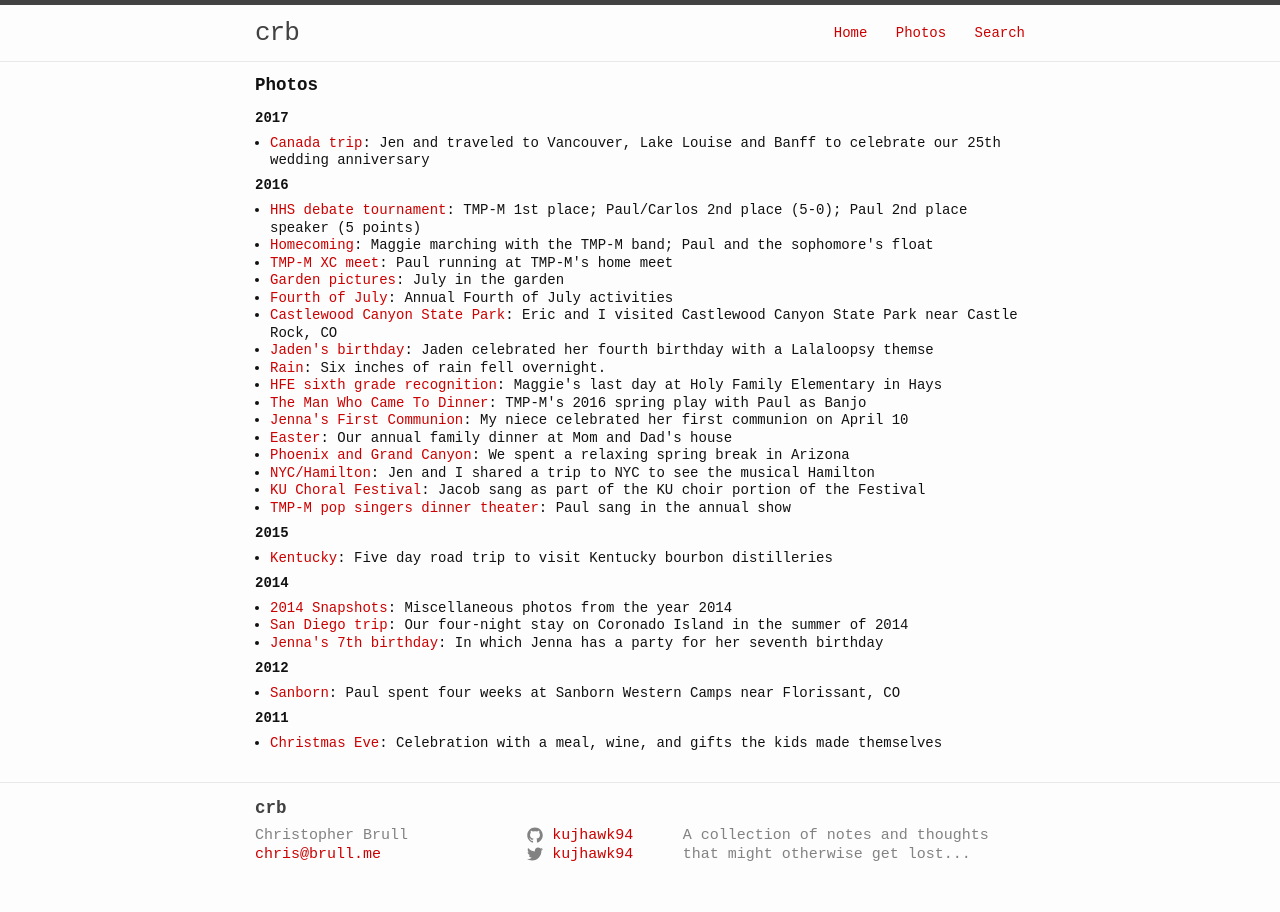
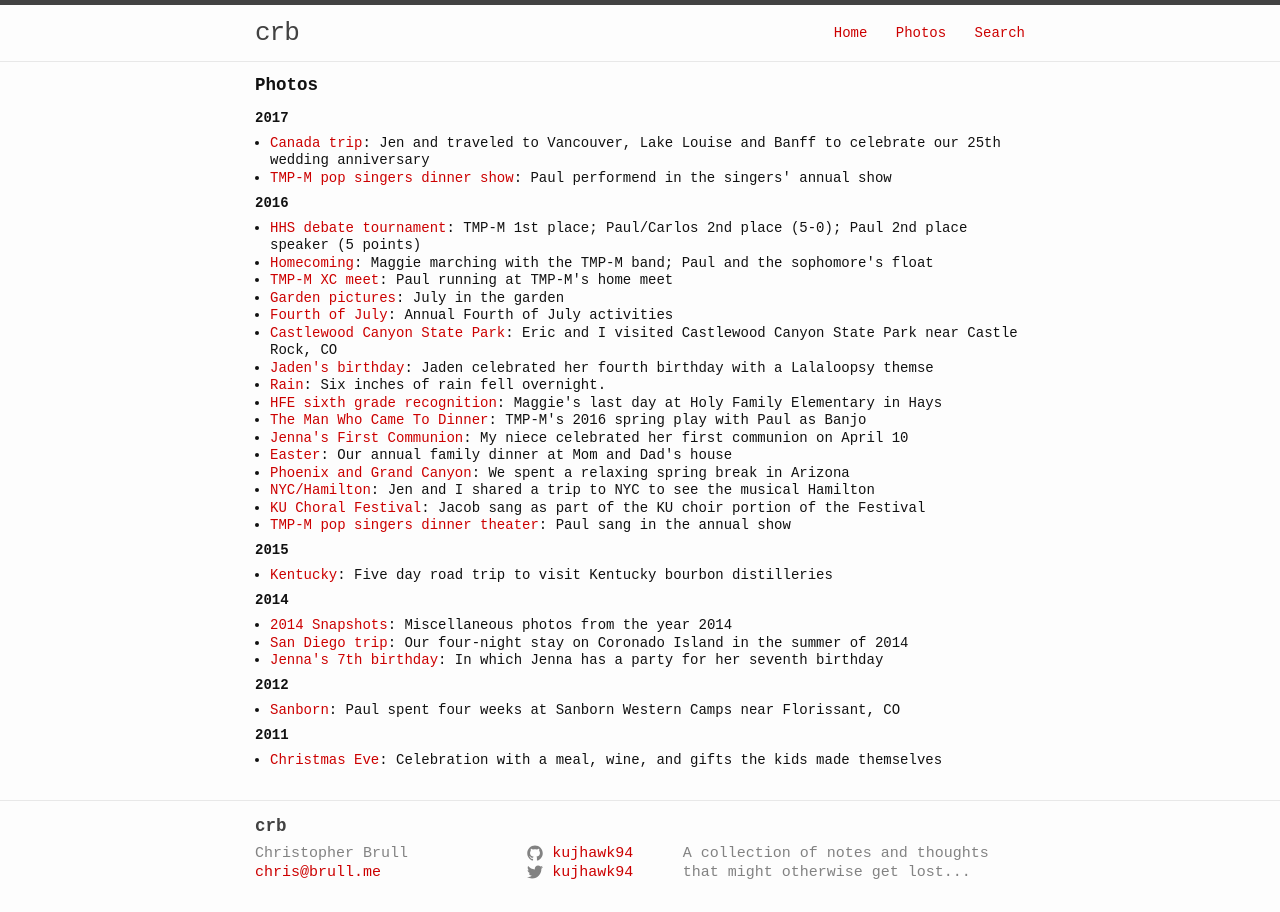
Before and after one commit to kujhawk94/kujhawk94.github.io, a Jekyll site: the page built from photos.html, in a window 1280 px wide. Built offline with Jekyll 4.4.1, drawn with Linux system fonts in a browser that asks for light colours.

Commit message:
Add 2017 TMP-M dinner show

```diff
--- a/_data/photoalbums.yml
+++ b/_data/photoalbums.yml
@@ -91,3 +91,7 @@ albumlist:
         description:  Jen and traveled to Vancouver, Lake Louise and Banff to celebrate our 25th wedding anniversary
         date:  2017-07-02
         url:  http://photos.brull.me/Travel/2017-Canada/
+    -   title: TMP-M pop singers dinner show
+        description: Paul performend in the singers' annual show
+        date: 2017-02-04
+        url: http://photos.brull.me/School/TMP-M/2017-Pop-singers-dinner-show/
```
